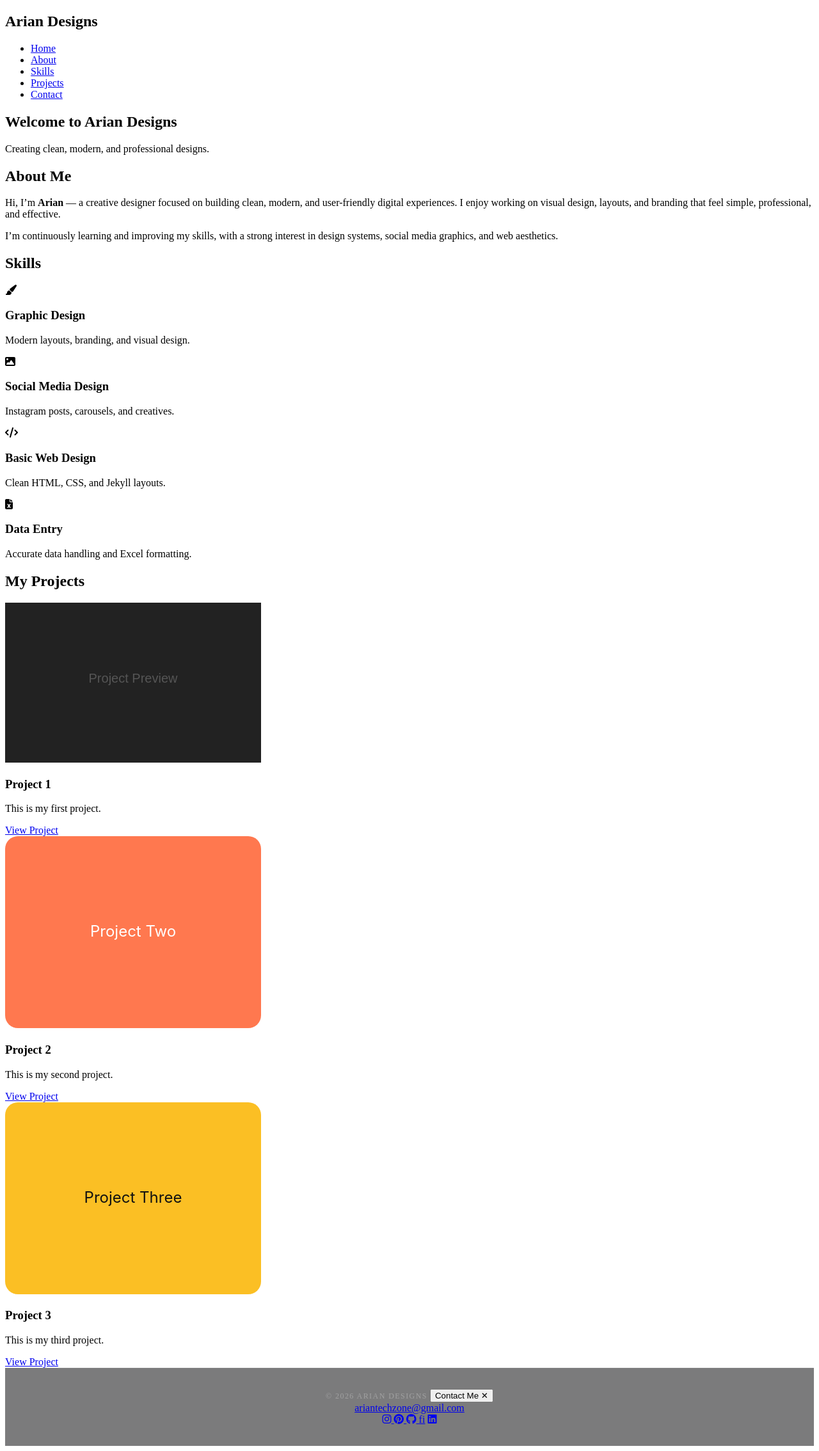
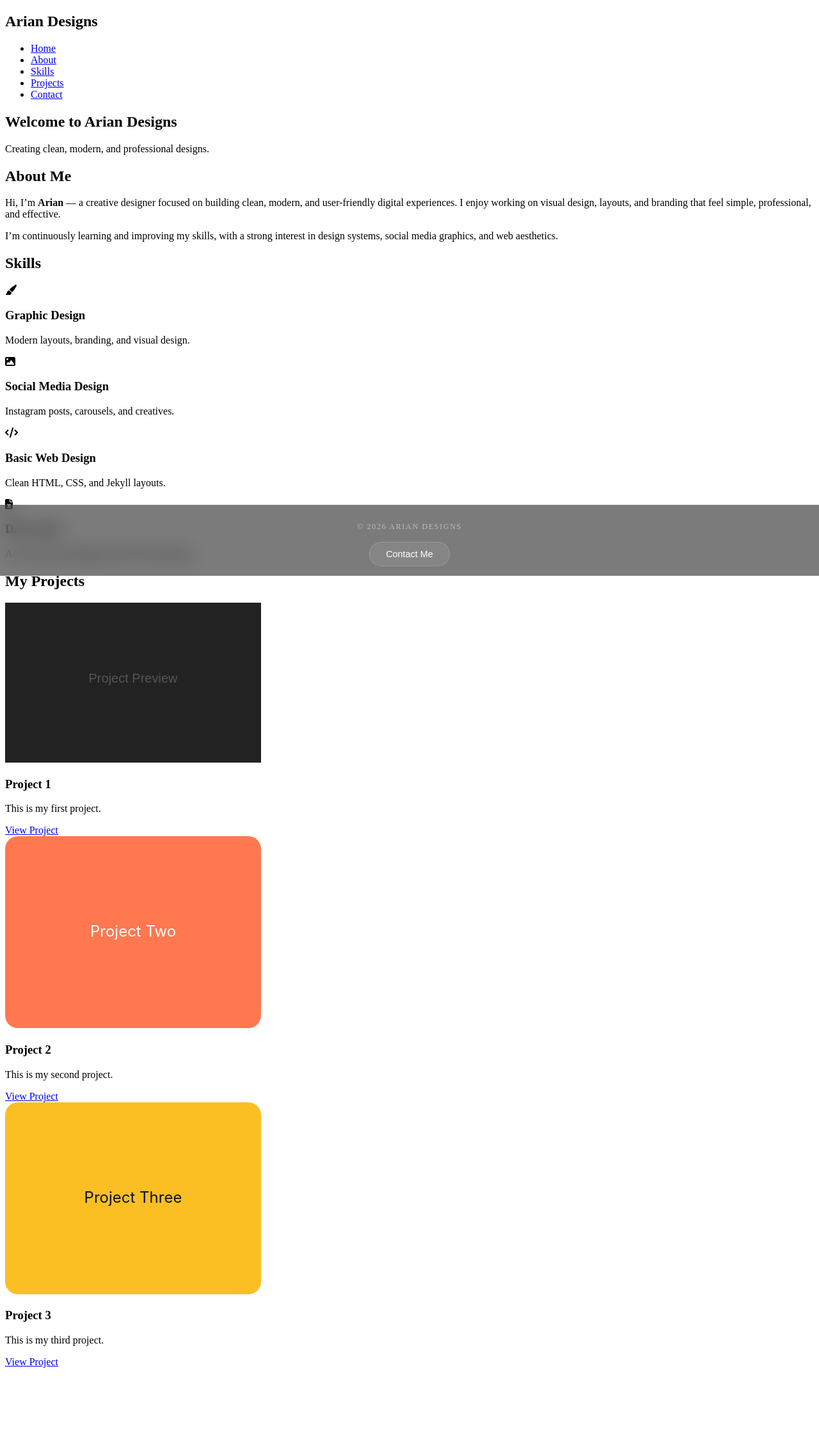
Before and after one commit to ariantechzone-stack/ariantechzone-stack.github.io, a Jekyll site: the page built from index.md, in a window 1280 px wide. Shown: the whole page at 64% size. Built offline with Jekyll 4.4.1, drawn with Linux system fonts in a browser that asks for light colours; after the commit the page ends 2146 px from its top, so only the background shows below that.

Commit message:
Update style.css

```diff
--- a/assets/css/style.css
+++ b/assets/css/style.css
@@ -1,105 +1,150 @@
 /* ==============================
-   Glassmorphism Footer (Clean)
+   Glass Footer Base
 ============================== */
-
 .site-footer {
-  position: relative;
+  position: fixed;
+  bottom: 0;
+  left: 0;
+  width: 100%;
   background: rgba(15, 15, 18, 0.55);
   backdrop-filter: blur(14px) saturate(140%);
   -webkit-backdrop-filter: blur(14px) saturate(140%);
-  border-top: 1px solid rgba(255, 255, 255, 0.08);
-
-  padding: 2rem 1rem;
-  text-align: center;
+  border-top: 1px solid rgba(255,255,255,0.08);
+  color: #e6e6e6;
+  z-index: 20;
   overflow: hidden;
-  transition: background 0.6s ease;
+  transition: background 0.6s ease, max-height 0.8s ease;
+  max-height: 110px;
 }
 
-/* Footer active (contact open) */
 .site-footer.active {
-  background: rgba(10, 10, 14, 0.75);
+  background: rgba(10,10,14,0.85);
+  max-height: 520px;
 }
 
 /* ==============================
-   Footer Copy Text (FIXED)
+   Footer Container
 ============================== */
+.footer-container {
+  max-width: 900px;
+  margin: auto;
+  padding: 1.6rem 1rem 2.2rem;
+  text-align: center;
+}
 
+/* ==============================
+   Footer Copy (YEAR TEXT)
+============================== */
 .footer-copy-static {
   font-size: 0.75rem;
-  letter-spacing: 0.12em;
+  letter-spacing: 0.14em;
   text-transform: uppercase;
-  color: #b5b5b5;
-
-  /* IMPORTANT: no background here */
-  background: none;
-
-  display: inline-block;
-  opacity: 0.65;
+  opacity: 0.6;
   transform: translateY(0);
   transition: opacity 0.6s ease, transform 0.6s ease;
+  pointer-events: none;
 }
 
-/* Hidden state */
 .footer-copy-static.hide {
   opacity: 0;
-  transform: translateY(28px);
+  transform: translateY(24px);
 }
 
-/* Visible state */
 .footer-copy-static.show {
-  opacity: 0.65;
+  opacity: 0.6;
   transform: translateY(0);
 }
 
 /* ==============================
-   Footer Glow
+   Contact Button
 ============================== */
+.contact-btn {
+  margin-top: 1rem;
+  padding: 0.65rem 1.6rem;
+  border-radius: 999px;
+  background: rgba(255,255,255,0.08);
+  border: 1px solid rgba(255,255,255,0.18);
+  color: #fff;
+  cursor: pointer;
+  display: inline-flex;
+  align-items: center;
+  gap: 0.5rem;
+  font-size: 0.9rem;
+  transition: transform 0.15s ease, background 0.3s ease;
+}
 
+.contact-btn:active {
+  transform: scale(0.94);
+}
+
+.btn-icon {
+  display: none;
+}
+
+.site-footer.active .btn-text {
+  display: none;
+}
+
+.site-footer.active .btn-icon {
+  display: inline;
+}
+
+/* ==============================
+   Contact Reveal
+============================== */
+.contact-reveal {
+  margin-top: 2rem;
+  opacity: 0;
+  transform: translateY(20px);
+  transition: opacity 0.6s ease, transform 0.6s ease;
+  pointer-events: none;
+}
+
+.site-footer.active .contact-reveal {
+  opacity: 1;
+  transform: translateY(0);
+  pointer-events: auto;
+}
+
+/* ==============================
+   Soft Glow
+============================== */
 .site-footer::after {
   content: "";
   position: absolute;
   left: 50%;
-  bottom: -32px;
+  bottom: -35px;
   transform: translateX(-50%);
   width: 80%;
-  height: 65px;
-
+  height: 70px;
   background: radial-gradient(
     ellipse at center,
-    rgba(240, 90, 40, 0.35),
-    rgba(221, 42, 123, 0.25),
+    rgba(240,90,40,0.35),
+    rgba(221,42,123,0.25),
     transparent 70%
   );
-
   filter: blur(26px);
   opacity: 0;
-  pointer-events: none;
   transition: opacity 0.6s ease;
 }
 
 .site-footer.active::after {
   opacity: 1;
-  animation: footer-glow-pulse 1.8s ease-in-out infinite;
 }
 
-@keyframes footer-glow-pulse {
-  0% { transform: translateX(-50%) scale(1); }
-  50% { transform: translateX(-50%) scale(1.08); }
-  100% { transform: translateX(-50%) scale(1); }
-}
-
-
-/* Blur background behind footer */
+/* ==============================
+   Background Blur
+============================== */
 body::before {
   content: "";
   position: fixed;
   inset: 0;
-  background: rgba(0,0,0,0.18);
+  background: rgba(0,0,0,0.2);
   backdrop-filter: blur(4px);
   opacity: 0;
   pointer-events: none;
   transition: opacity 0.6s ease;
-  z-index: 5;
+  z-index: 10;
 }
 
 body.footer-open::before {
```
